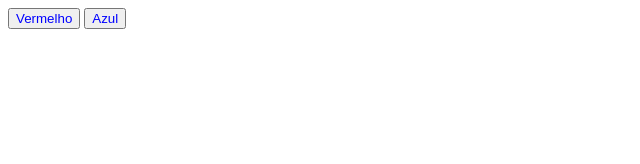
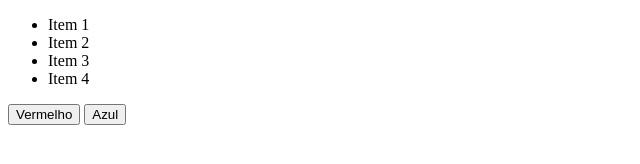
Before and after one commit to florianopolismarcelo/origamidjavascript-es6, a plain HTML site: page 60loops-e-iterable/index.html in a window 1280 px wide. Shown: the whole page, without its empty margins (0-640 px from the left). Drawn offline with Linux system fonts and the light colour scheme; no server answers.

Commit message:
loops e iterable + exercicios

```diff
--- a/60loops-e-iterable/exercicios.js
+++ b/60loops-e-iterable/exercicios.js
@@ -0,0 +1,19 @@
+console.log("-----------------------");
+console.log(
+  "02)  Crie 4 li's na página Utilizando o for...of dicione uma classe a cada li"
+);
+
+const itens = document.querySelectorAll("li");
+
+for (const item of itens) {
+  item.classList.add("ativo");
+}
+
+console.log("-----------------------");
+console.log(
+  "02) Utilize o for...in para listar todos as propriedades e valores do objeto window"
+);
+
+for (const windowKey in window) {
+  console.log(windowKey + ": " + window[windowKey]);
+}
--- a/60loops-e-iterable/index.html
+++ b/60loops-e-iterable/index.html
@@ -3,11 +3,17 @@
   <head>
     <meta charset="UTF-8" />
     <meta name="viewport" content="width=device-width, initial-scale=1.0" />
-    <title>Rest e Spread</title>
+    <title>Loops e Iterable</title>
   </head>
   <body>
+    <ul>
+      <li>Item 1</li>
+      <li>Item 2</li>
+      <li>Item 3</li>
+      <li>Item 4</li>
+    </ul>
     <button>Vermelho</button>
     <button>Azul</button>
-    <script type="module" src="script.js"></script>
+    <script type="module" src="exercicios.js"></script>
   </body>
 </html>
```
